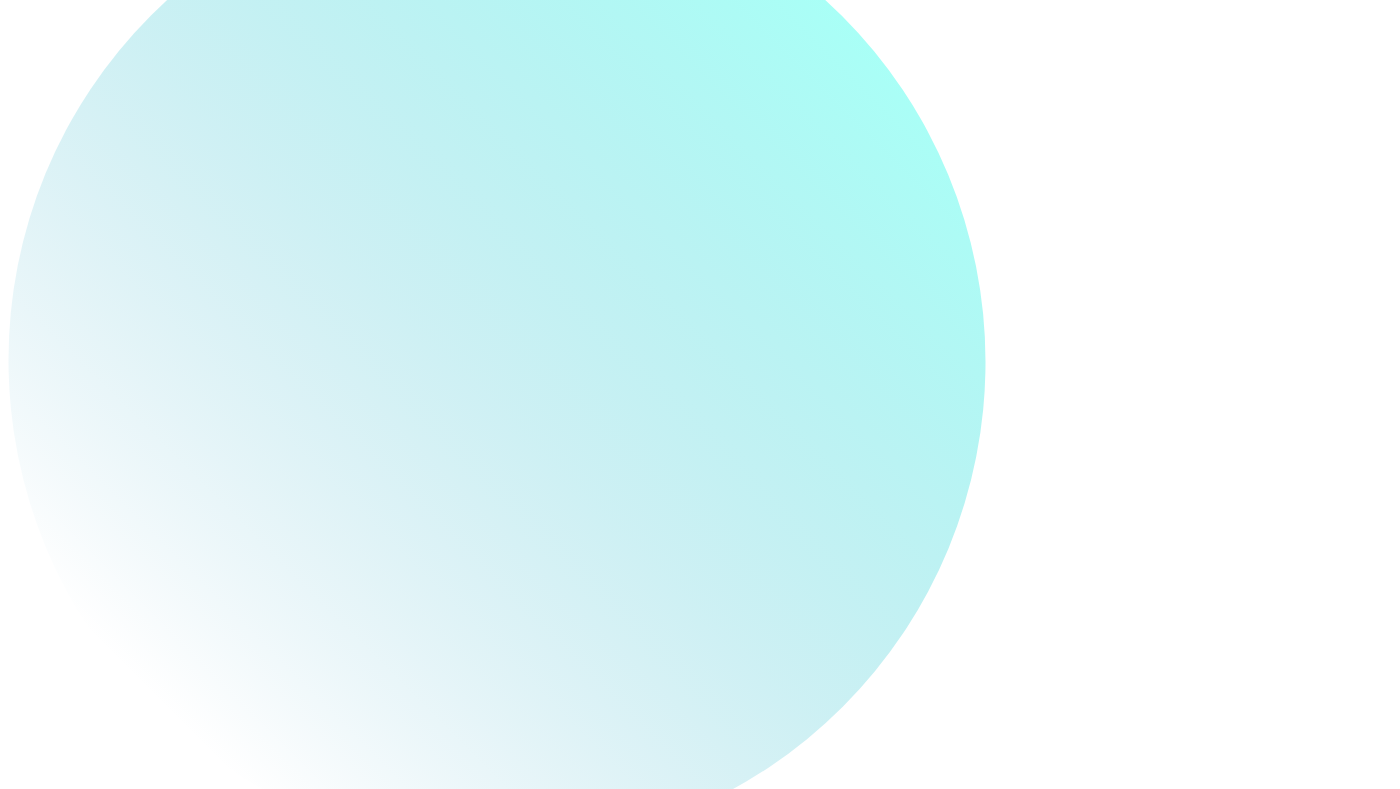
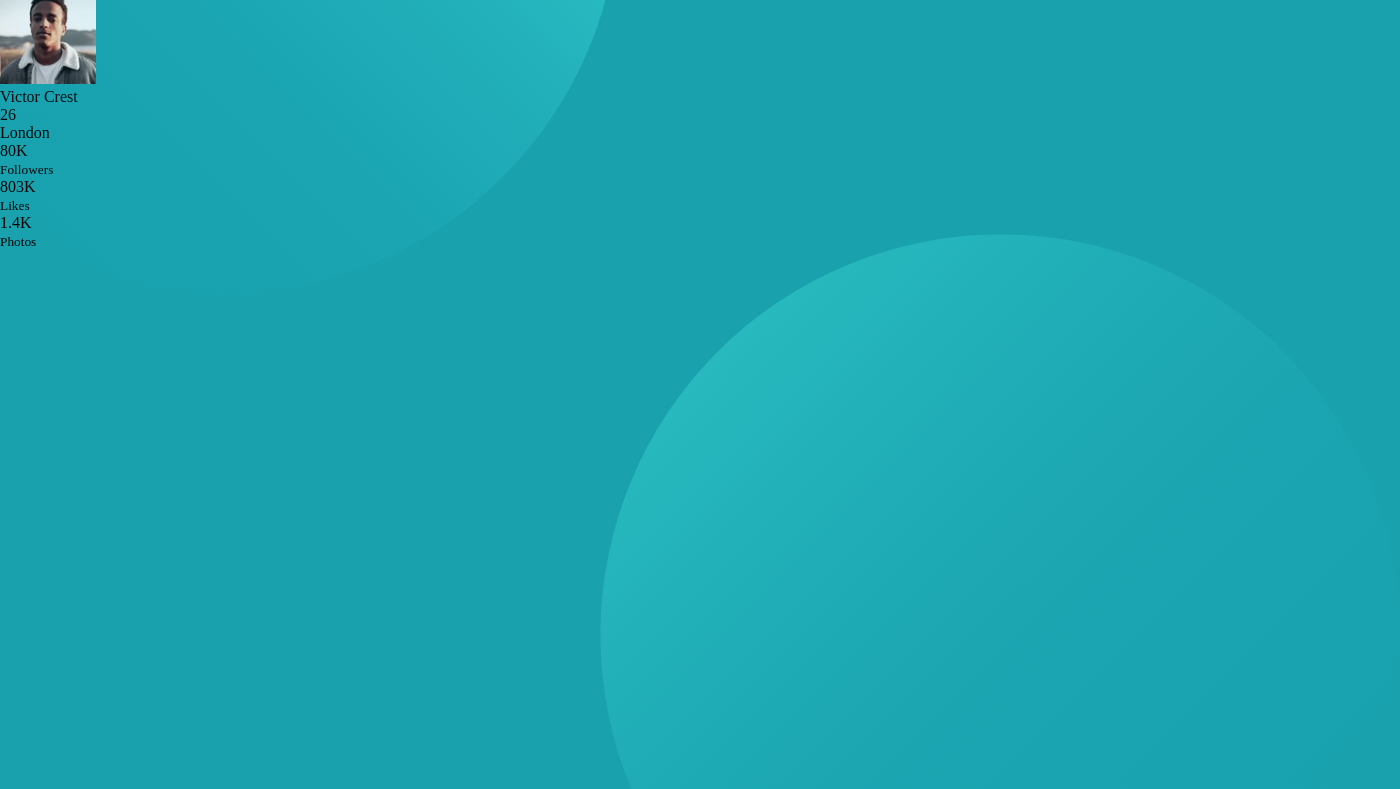
Before and after one commit to Behelit0906/user-card, a plain HTML site: page index.html in a window 1280 px wide. Shown: the part 136-925 px from the top of the page, 1400 px wide, since content can reach past the window. Drawn offline with Linux system fonts and the light colour scheme.

Commit message:
background

```diff
--- a/css/styles.css
+++ b/css/styles.css
@@ -0,0 +1,31 @@
+/*
+    Color de fondo: hsl(185, 75%, 39%)
+    Color del texto gris: hsl(227, 10%, 46%)
+*/
+
+
+*{
+    box-sizing: border-box;
+    margin: 0;
+}
+
+body{
+    background-color: hsl(185, 75%, 39%);
+    overflow: hidden;
+}
+
+.circle{
+    width: 800px;
+    position:absolute;
+
+}
+
+.top-circle{
+    top: -370px;
+    left: -180px;
+}
+
+.bottom-circle{
+    right: -120px;
+    bottom: -370px;
+}
```
